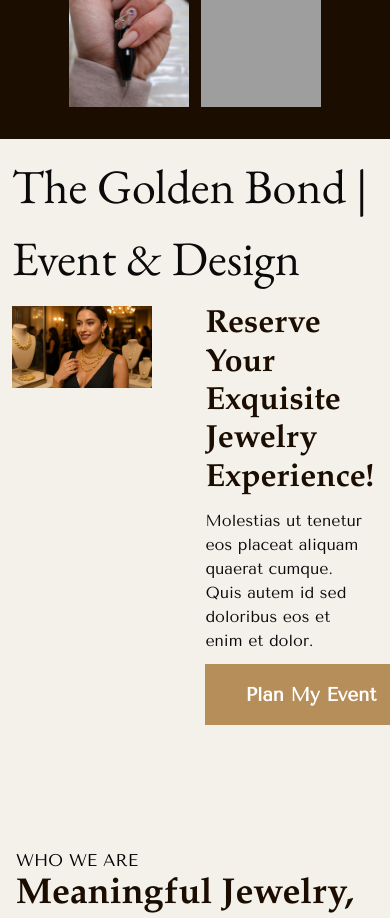
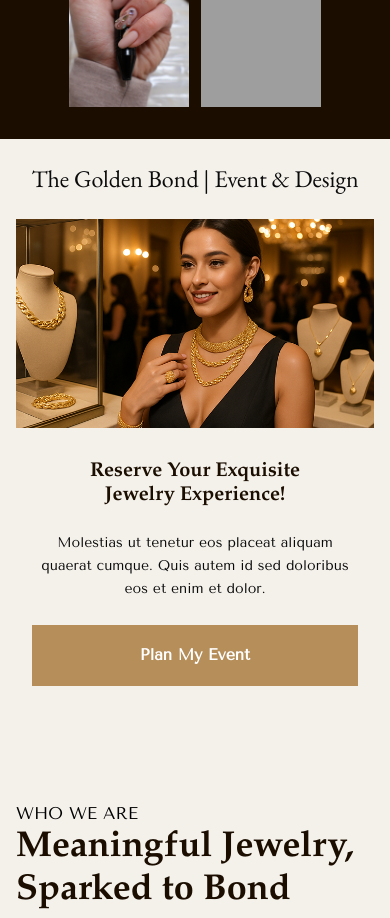
Before and after one commit to saliftankoano/goldenbond, a Next.js app: page / in a window 390 px wide. Shown: the part 4540-5458 px from the top of the page. Built offline with nearby package versions, Linux system fonts and the light colour scheme; grey boxes are pictures that could not be loaded.

Commit message:
enhance responsivness on cta

```diff
--- a/app/(landing)/Cta.tsx
+++ b/app/(landing)/Cta.tsx
@@ -1,30 +1,51 @@
 "use client"
 import Image from "next/image"
+
 export default function Cta() {
     return (
-        <section className="w-full h-auto pb-[10%]">
-            <div className="ml-[3%] py-[3%]">
-                <h1 className="text-[48px] garamond-font">The Golden Bond | Event & Design</h1>
+        <section className="w-full h-auto pb-8 md:pb-16 lg:pb-[10%]">
+            {/* Header */}
+            <div className="px-4 md:px-6 lg:ml-[3%] py-6 md:py-8 lg:py-[3%]">
+                <h1 className="text-2xl sm:text-3xl md:text-4xl lg:text-[48px] garamond-font text-center lg:text-left">The Golden Bond | Event & Design</h1>
             </div>
-            <div className="flex">
-                <div className="left-content ml-[3%] mr-[7%]">
-                    <Image src="/images/cta.png" alt="cta-image" width={742} height={407} />
+
+            {/* Main Content */}
+            <div className="flex flex-col lg:flex-row px-4 md:px-6 lg:px-0">
+                {/* Left Content - Image */}
+                <div className="w-full lg:w-auto lg:flex-1 lg:ml-[3%] lg:mr-[7%] mb-8 lg:mb-0">
+                    <div className="relative w-full max-w-[742px] mx-auto lg:mx-0">
+                        <Image
+                            src="/images/cta.png"
+                            alt="cta-image"
+                            width={742}
+                            height={407}
+                            className="w-full h-auto"
+                            sizes="(max-width: 768px) 100vw, (max-width: 1024px) 90vw, 742px"
+                        />
+                    </div>
                 </div>
-                <div className="right-content">
-                    <div className="right-content-container mx-auto max-w-[75%]">
-                        <h2 className="text-[32px] font-extrabold garamond-font text-[#1B0E01] leading-[120%]">Reserve Your Exquisite<br />Jewelry Experience!</h2>
-                        <div className="my-[7%]">
-                            <p className="text-[16px] tenor-font">
+
+                {/* Right Content - Text and CTA */}
+                <div className="w-full lg:w-auto lg:flex-1 flex items-center">
+                    <div className="w-full max-w-[600px] mx-auto lg:mx-0 lg:max-w-[75%] px-4 lg:px-0">
+                        <h2 className="text-xl sm:text-2xl md:text-3xl lg:text-[32px] font-extrabold garamond-font text-[#1B0E01] leading-[120%] text-center lg:text-left mb-6 lg:mb-0">
+                            Reserve Your Exquisite<br />Jewelry Experience!
+                        </h2>
+
+                        <div className="my-6 md:my-8 lg:my-[7%]">
+                            <p className="text-sm sm:text-base lg:text-[16px] tenor-font text-center lg:text-left leading-relaxed">
                                 Molestias ut tenetur eos placeat aliquam quaerat cumque. Quis autem id sed doloribus eos et enim et dolor.
                             </p>
                         </div>
-                        <div className="btn-container">
-                            <button className="w-[211px] h-[61px] bg-[#B58E5A] text-white text-[19px] font-semibold tenor-font">Plan My Event</button>
+
+                        <div className="btn-container flex justify-center lg:justify-start">
+                            <button className="w-full sm:w-auto min-w-[211px] h-[61px] bg-[#B58E5A] text-white text-base sm:text-lg lg:text-[19px] font-semibold tenor-font hover:bg-[#B58E5A]/90 transition-colors duration-300">
+                                Plan My Event
+                            </button>
                         </div>
                     </div>
                 </div>
             </div>
         </section>
-
     )
 }
--- /dev/null
+++ b/app/about/page.tsx
@@ -0,0 +1,24 @@
+"use client"
+
+import Header from "../(landing)/Header"
+
+export default function About() {
+    return (
+        <>
+            <Header />
+            <section className="about-hero flex w-full h-[992px] bg-[#F4F1EB]">
+                <div className="left-side">
+                    <div className="w-[674px] h-[674px]">
+                        <h1 className="text-[70px] leading-[120%] garamond-font font-semibold">Tailored Events for Every Occasion</h1>
+                        <div>
+                            <p className="tenor-font text-[17px] leading-[150%]">Golden Bond Jewelry creates custom-fit, welded permanent jewelry in 14K gold and sterling silver, as well as clasped and ready to wear jewelry.</p>
+                        </div>
+                    </div>
+                </div>
+                <div className="right-side w-[60%]">
+                    <h1>About</h1>
+                </div>
+            </section>
+        </>
+    )
+}
```
